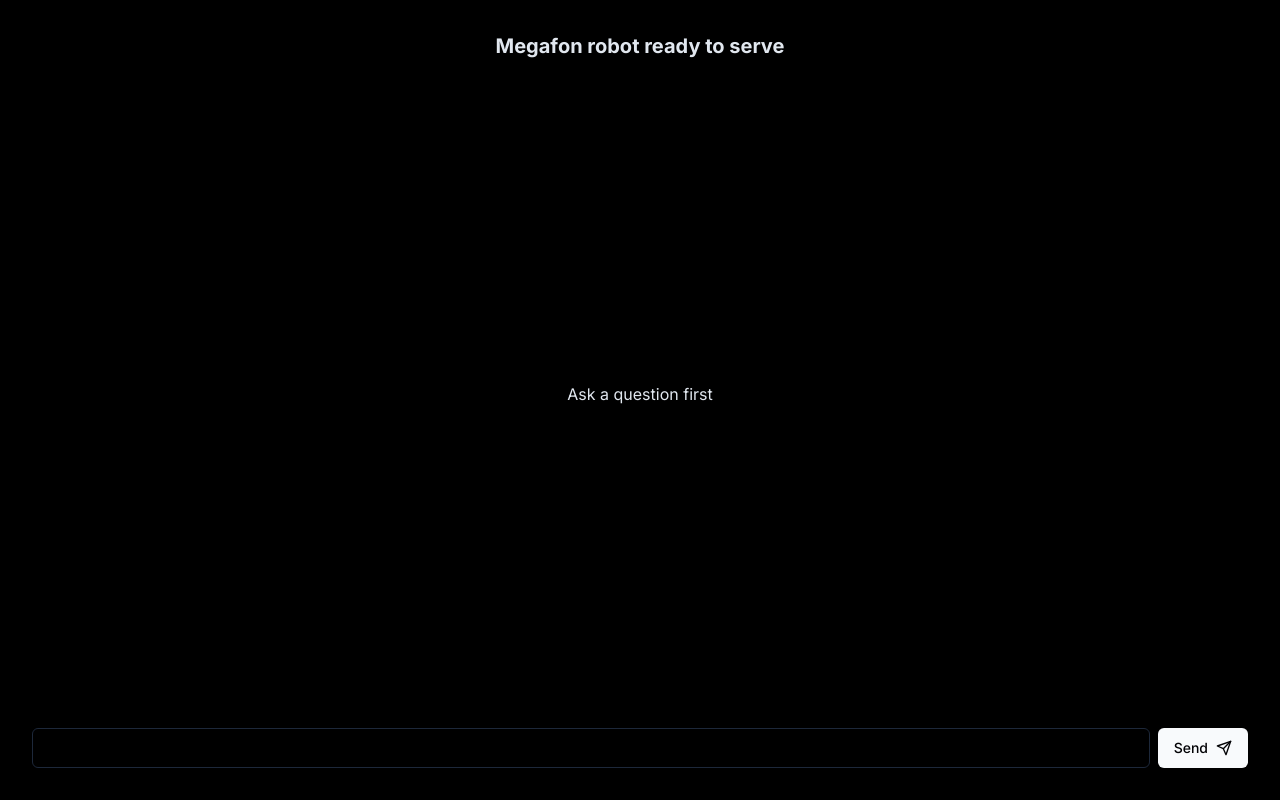
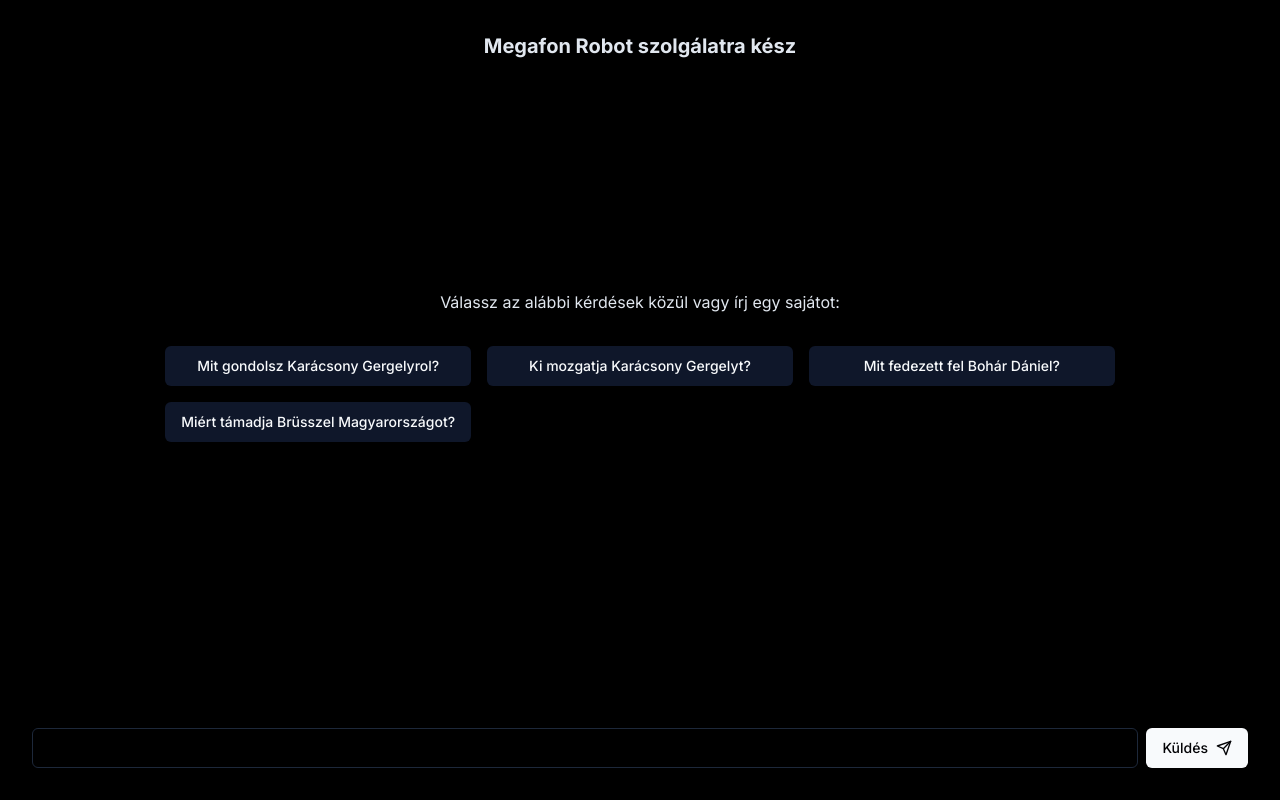
Before and after one commit to simonxabris/megafonrobot, a Next.js app: page / in a window 1280 px wide. Built offline with nearby package versions, Linux system fonts and the light colour scheme.

Commit message:
add presets

```diff
--- a/app/page.tsx
+++ b/app/page.tsx
@@ -1,6 +1,6 @@
 "use client";
 import { Inter } from "next/font/google";
-import { FormEvent, useState } from "react";
+import { FormEvent, useRef, useState } from "react";
 import { Input } from "../components/ui/input";
 import { Button } from "../components/ui/button";
 import { Loader2, Send } from "lucide-react";
@@ -8,9 +8,17 @@
 
 const inter = Inter({ subsets: ["latin"] });
 
+const presets = [
+  "Mit gondolsz Karácsony Gergelyrol?",
+  "Ki mozgatja Karácsony Gergelyt?",
+  "Mit fedezett fel Bohár Dániel?",
+  "Miért támadja Brüsszel Magyarországot?",
+];
+
 const Home = () => {
-  const [answer, setAnswer] = useState("Ask a question first");
+  const [answer, setAnswer] = useState<string | undefined>();
   const [loading, setLoading] = useState(false);
+  const inputRef = useRef<HTMLInputElement>(null);
 
   const onSubmit = async (event: FormEvent<HTMLFormElement>) => {
     event.preventDefault();
@@ -42,22 +50,55 @@
     setLoading(false);
   };
 
+  const presetClick = (preset: string) => {
+    if (inputRef.current) {
+      inputRef.current.value = preset;
+      inputRef.current.form?.dispatchEvent(
+        new Event("submit", { cancelable: true, bubbles: true })
+      );
+    }
+  };
+
   return (
     <main
       style={{ minHeight: "100svh" }}
-      className="dark:bg-black flex flex-col items-center justify-between p-8"
+      className="dark:bg-black flex flex-col items-center justify-between p-2 sm:p-8"
     >
-      <h1 className="text-xl font-bold">Megafon robot ready to serve</h1>
-      <p>{answer}</p>
+      <h1 className="text-xl font-bold">Megafon Robot szolgálatra kész</h1>
+      {answer ? (
+        <p>{answer}</p>
+      ) : loading ? (
+        <Loader2 className="animate-spin" />
+      ) : (
+        <div>
+          <p className="text-center mb-8">
+            Válassz az alábbi kérdések közül vagy írj egy sajátot:
+          </p>
+          <div className="flex flex-col sm:grid gap-4 sm:grid-cols-3 sm:grid-rows-3">
+            {presets.map((preset, index) => (
+              <Button
+                type="button"
+                onClick={() => presetClick(preset)}
+                variant="secondary"
+                key={index}
+              >
+                {preset}
+              </Button>
+            ))}
+          </div>
+        </div>
+      )}
+
       <form className="w-full flex flex-col sm:flex-row" onSubmit={onSubmit}>
         <Input
+          ref={inputRef}
           disabled={loading}
-          className={`${clsx(loading === true && "opacity-40")}`}
+          className={clsx(loading === true && "opacity-40")}
           placeholder=""
           name="prompt"
         />
         <Button disabled={loading} className={`mt-2 sm:ml-2 sm:mt-0 `}>
-          Send
+          Küldés
           {loading ? (
             <Loader2 className="ml-2 h-4 w-4 animate-spin" />
           ) : (
```
